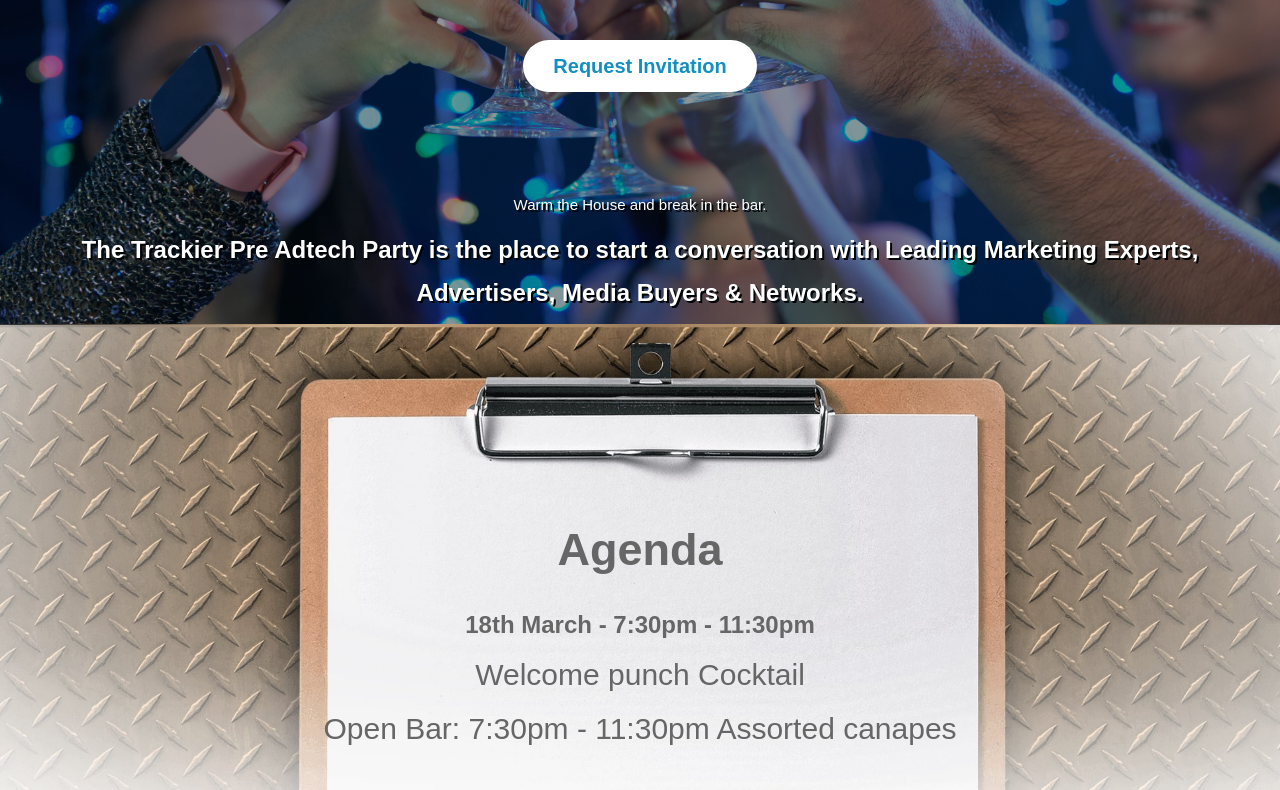
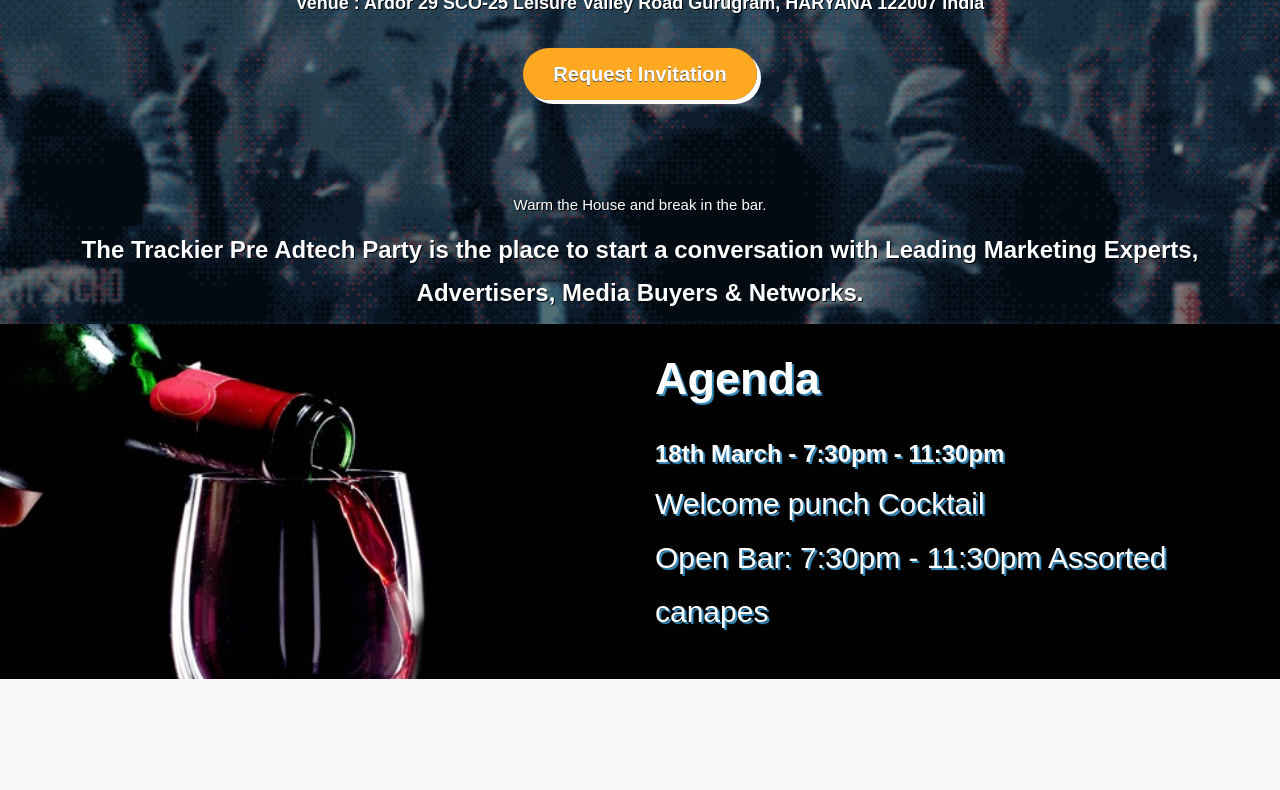
Before and after one commit to shakru/trackier_Invitation, a plain HTML site: page index.html in a window 1280 px wide. Shown: the part 476-1266 px from the top of the page. Drawn offline with Linux system fonts and the light colour scheme; a script that the page names is missing.

Commit message:
remove some images and add

```diff
--- a/index.html
+++ b/index.html
@@ -7,26 +7,28 @@
     <meta name="viewport" content="width=device-width, initial-scale=1.0">
     <title>Trackier Preadtech Party 2020</title>
     <meta property="og:image" content="https://meetup.trackier.com/images/trackier-meetup.jpg">
-    <link rel="shortcut icon" type="image/ico" href="/images/logo-min.jpg" />
+    <link rel="shortcut icon" type="image/ico" href="/images/logo-min.png" />
     <link rel="stylesheet" href="css/trackier-invitation.min-0-1.css">
     <link rel="stylesheet" href="https://cdn.jsdelivr.net/themify-icons/0.1.2/css/themify-icons.css">
     <script src="js/vendor/modernizr-2.8.3.min.js"></script>
     <style>
         .request-btn{
-            background: #fff;
-            color: #138fc2 !important;
+            background: #ffa922;
+            color: #fff !important;
+            text-shadow: 0px 1px 1px #555;
             padding: 15px 30px;
             font-size: 20px;
             border-radius: 100px;
+            box-shadow: 4px 4px 0px #fff;
             font-weight: bold;
         }
         .request-btn:hover{
-            box-shadow: 0px 0px 2px 5px #388fc2;
+            box-shadow: 2px 2px 0px #fff;
         }
     </style>
 </head>
 <body data-spy="scroll" data-target="#primary-menu">
-    <div class="preloader">
+    <!-- <div class="preloader">
         <img width="168" src="/images/Trackier_Logo.png" alt="Logo">
         <div class="sk-folding-cube">
             <div class="sk-cube1 sk-cube"></div>
@@ -34,7 +36,7 @@
             <div class="sk-cube4 sk-cube"></div>
             <div class="sk-cube3 sk-cube"></div>
         </div>
-    </div>
+    </div> -->
     <div class="mainmenu-area" data-spy="affix" data-offset-top="100">
         <div class="container">
             <div class="navbar-header">
@@ -62,7 +64,8 @@
                     <h2 class="text-primary-shodow">Trackier Pre Adtech Party</h2>
                     <h2 class="text-primary-shodow" style="font-size: 100px;"><span>2020</span></h2>
                     <h3 class="text-primary-shodow">18th March - 7:30pm - 11:30pm</h3>
-                    <br><br>
+                    <p class="text-dark-shodow"><b style="font-size:large">Venue : Ardor 29 SCO-25 Leisure Valley Road Gurugram, HARYANA 122007 India</b></p>
+                    <br>
                     <div class="text-center">
                         <a href="#request" class="request-btn">Request Invitation</a>
                     </div>
@@ -80,11 +83,13 @@
             </div>
         </div>
     </header>
-    <section id="agenda" class="gray-bg section-padding" style="background-image: url(/images/agenda.jpg); background-position: top, center; background-size: cover;">
-        <br><br><br>
-        <div class="container" style="color: #666;">
+    <section id="agenda" class="gray-bg" style="background-image: url(/images/drink.jpg); background-position: top, center; background-size: cover; padding: 30px 0;">
+        <div class="container" style="color: #fff; text-shadow: 2px 2px 1px #388fc2;">
             <div class="row">
-                <div class="col-xs-12 text-center">
+                <div class="col-xs-12 col-md-6 text-center">
+
+                </div>
+                <div class="col-xs-12 col-md-6">
                     <h1 style="font-size: 3em">Agenda</h1>
                     <br>
                     <h3>18th March - 7:30pm - 11:30pm</h3>
```
Also changed, not shown: css/trackier-invitation.min-0-1.css, images/agenda.jpg (deleted), images/agenda.png (deleted), images/banner2-min.jpg (deleted), images/drink.jpg (added), images/logo-min.jpg (deleted), images/party.gif (added), 1 other file.
